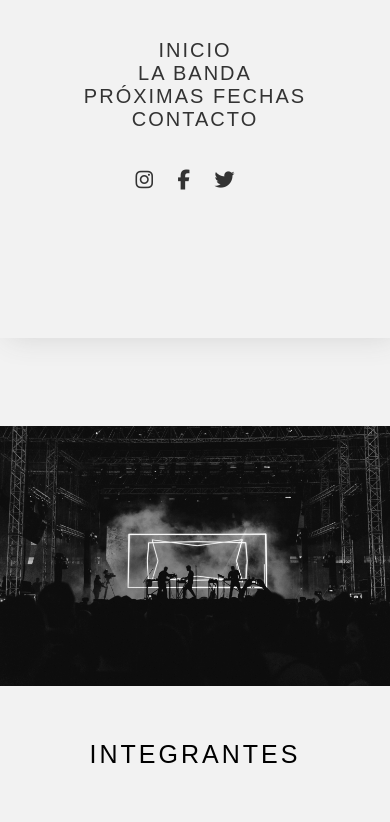
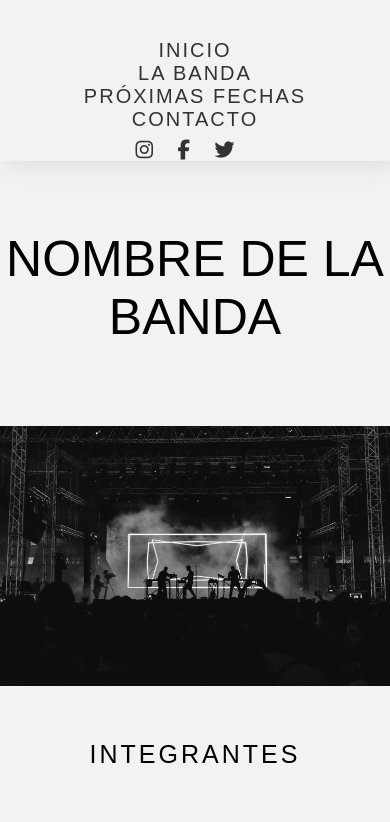
Before and after one commit to spectermagicc/Minimalist, a plain HTML site: page index.html in a window 390 px wide. Shown: the top 822 px of the page. Drawn offline with nearby package versions, Linux system fonts and the light colour scheme.

Commit message:
Add files via upload

```diff
--- a/css/style.css
+++ b/css/style.css
@@ -280,7 +280,7 @@ ul li a:hover{
     .rrss{
         display: flex;
         align-items: center;
-
+        margin-top: -30px;
     }
 
     .rrss ul{
@@ -290,7 +290,7 @@ ul li a:hover{
 
     nav{
         position: fixed;
-        height:40%;
+        height:auto;
         width: 100%;
         z-index: 999;
     }
```
